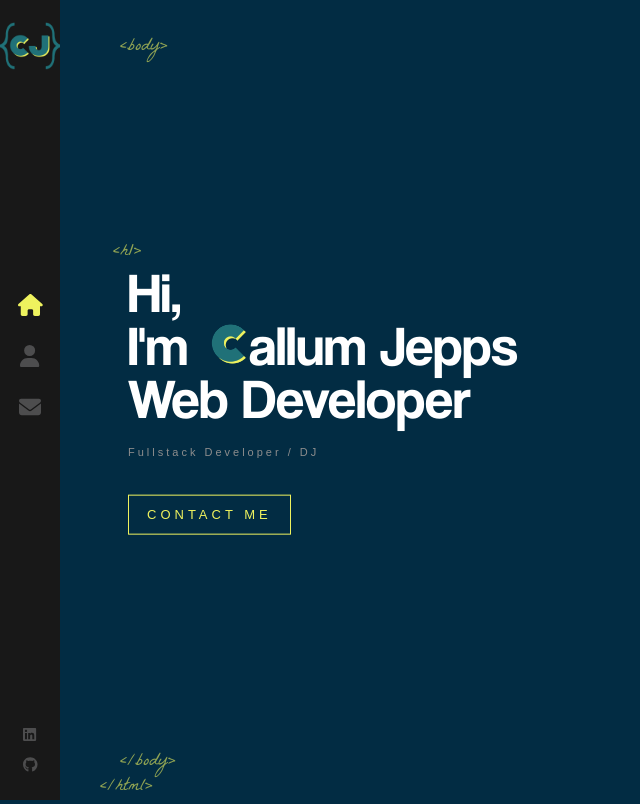
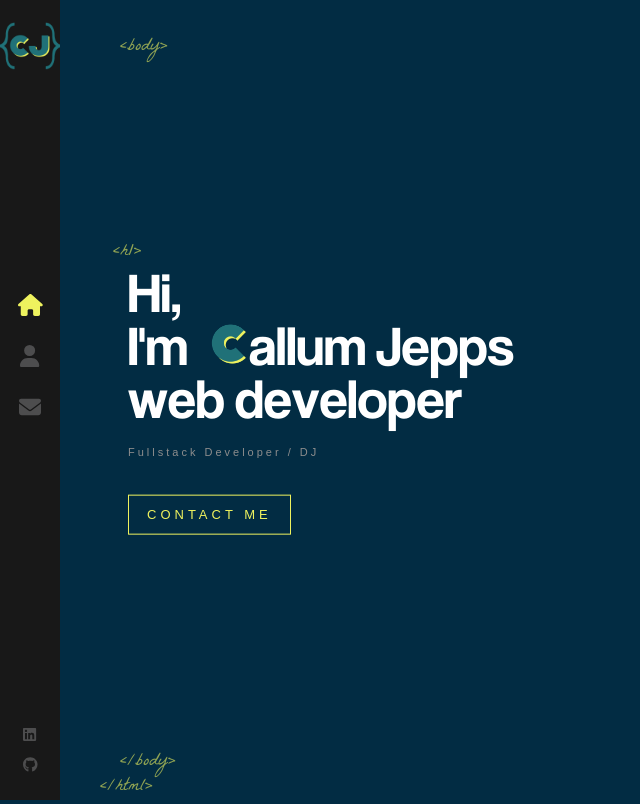
Before and after one commit to CJepps/callumjepps.github.io, a React (Create React App) app in the folder react-portfolio/: page / in a window 1280 px wide. Shown: the whole page, without its empty margins (0-640 px from the left). Built offline with nearby package versions, Linux system fonts and the light colour scheme.

Commit message:
Added hover animation to hero text on home page.

```diff
--- /dev/null
+++ b/react-portfolio/src/components/AnimatedLetters/index.js
@@ -0,0 +1,15 @@
+import './index.scss'
+
+const AnimatedLetters = ({ letterClass, strArray, idx }) => {
+  return (
+    <span>
+      {strArray.map((char, i) => (
+        <span key={char + i} className={`${letterClass} _${i + idx}`}>
+          {char}
+        </span>
+      ))}
+    </span>
+  )
+}
+
+export default AnimatedLetters
--- /dev/null
+++ b/react-portfolio/src/components/AnimatedLetters/index.scss
@@ -0,0 +1,26 @@
+.text-animate {
+    display: inline-block;
+    opacity: 0;
+    animation: bounceIn;
+    animation-duration: 1s;
+    animation-delay: 1s;
+    animation-fill-mode: forwards;
+    min-width: 10px;
+  }
+
+  .text-animate-hover {
+    min-width: 10px;
+    display: inline-block;
+    animation-fill-mode: both;
+
+    &:hover {
+      animation: rubberBand 1s;
+      color: #eef25e;
+    }
+  }
+
+  @for $i from 1 through 35 {
+    .text-animate._#{$i} {
+      animation-delay: #{$i / 10}s;
+    }
+  }
--- a/react-portfolio/src/components/Home/index.js
+++ b/react-portfolio/src/components/Home/index.js
@@ -1,16 +1,43 @@
 import './index.scss'
+import { useEffect, useState } from 'react'
+import AnimatedLetters from '../AnimatedLetters'
 import { Link } from 'react-router-dom'
 import LogoCapital from '../../assets/images/logo-capital-c.png'
+
 const Home = () => {
+
+    const [letterClass, setLetterClass] = useState('text-animate')
+    const nameArray = "allum Jepps".split("")
+    const jobArray = "web developer".split("")
+
+    useEffect(() => {
+
+        let timeoutId = setTimeout(() => {
+            setLetterClass('text-animate-hover')
+        }, 4000)
+
+        return () => {
+                    clearTimeout(timeoutId)
+                }
+    }, [])
 
     return (
         <div className="container home-page">
             <div className="text-zone">
-                <h1>Hi, <br /> I'm
+                <h1>
+                <span className={letterClass} >H</span>
+                <span className={`${letterClass} _12`}>i,</span>
+                <br />
+                <span className={`${letterClass} _12`}>I</span>
+                <span className={`${letterClass} _12`}>'m</span>
                 <img src={LogoCapital} alt="imgae of my initial"></img>
-                allum Jepps
+                <AnimatedLetters letterClass={letterClass}
+                strArray={nameArray}
+                idx={15} />
                 <br />
-                Web Developer
+                <AnimatedLetters letterClass={letterClass}
+                strArray={jobArray}
+                idx={22} />
                 </h1>
                 <h2>Fullstack Developer / DJ</h2>
                 <Link to="/contact" className='flat-button'>CONTACT ME</Link>
```
